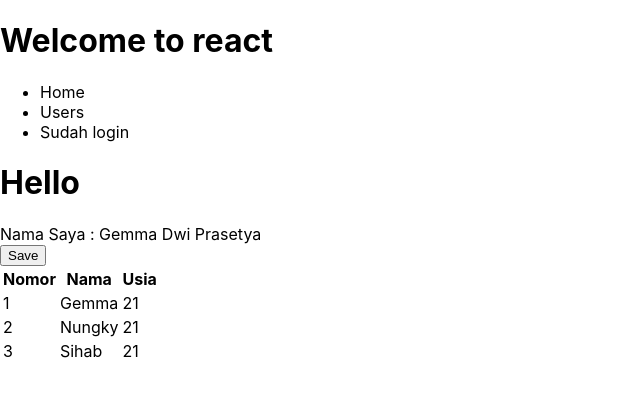
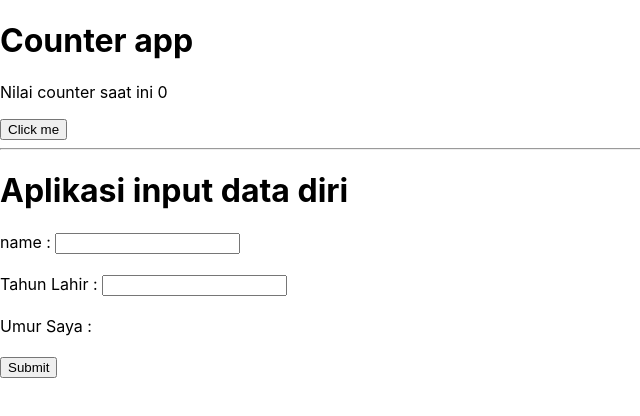
Before and after one commit to gemmadwi-mg/client-semina, a React (Create React App) app: page / in a window 1280 px wide. Shown: the top 416 px of the page, without its empty margins (0-640 px from the left). Built offline with nearby package versions, Linux system fonts and the light colour scheme.

Commit message:
dinamis input form

```diff
--- a/src/App.js
+++ b/src/App.js
@@ -1,39 +1,56 @@
+import { useState } from 'react';
+import './App.css';
 import Button from './components/Button';
-import './App.css';
-import { Hello } from './Hello';
-import { Title } from './Title';
-import Table from './components/Table';
+import Input from './components/Input';
+
 
 function App() {
-  const users = [{
-    _id: 1,
-    name: 'Gemma', age: 21,
-    status: true,
-  }, {
-    _id: 2,
-    name: 'Nungky', age: 21,
-    status: true,
-  }, {
-    _id: 3,
-    name: 'Sihab', age: 21,
-    status: false,
-  },];
+  const [number, setNumber] = useState(0);
+  // const [name, setName] = useState('');
+  // const [tahunLahir, setTahunLahir] = useState('');
+  // const [usia, setUsia] = useState('');
+  const [form, setForm] = useState({
+    name: '',
+    usia: '',
+    tahunLahir: ''
+  })
 
-  const isLogin = true;
+  const [error, setError] = useState('')
+
+
+  const klik = () => {
+    setNumber(number + 1);
+  }
+
+  const handleSubmit = () => {
+    setForm({ ...form, usia: 2022 - form.tahunLahir })
+  }
+
+  const handleChange = e => {
+    setForm({ ...form, [e.target.name]: e.target.value })
+  }
 
   return (
     <>
-      <h1>Welcome to react</h1>
-      <ul>
-        <li>Home</li>
-        <li>Users</li>
-        <li>{ isLogin ? "Sudah login" : "Login"}</li>
-      </ul>
-      <h1><Hello /></h1>
-      <Title name="Gemma Dwi Prasetya" />
+      <h1>Counter app</h1>
+      <p>Nilai counter saat ini {number}</p>
+      <Button onClick={klik}>
+        Click me
+      </Button>
+      <hr />
+      <h1>Aplikasi input data diri</h1>
+      name : <Input type='text' value={form.name} name="name" onChange={handleChange} />
       <br />
-      <Button onClick={() => alert('Click save')}>Save</Button>
-      <Table user={users}/>
+      <br />
+      Tahun Lahir : <Input type='number' value={form.tahunLahir} name="tahunLahir" onChange={handleChange} />
+      <br />
+      <br />
+      Umur Saya : {form.usia}
+      <br />
+      <br />
+
+      <Button onClick={handleSubmit}>Submit</Button>
+
     </>
   );
 }
--- a/src/Hello.js
+++ /dev/null
@@ -1,3 +0,0 @@
-export const Hello = () => {
-    return 'Hello'
-}
--- a/src/Title.js
+++ /dev/null
@@ -1,7 +0,0 @@
-export const Title = (props) => {
-    return 'Nama Saya : ' + props.name;
-}
-
-Title.defaultProps = {
-    name: 'DWi'
-}
--- /dev/null
+++ b/src/components/Input/index.js
@@ -0,0 +1,5 @@
+import React from 'react'
+
+export default function Input({type, value, name, onChange }) {
+  return <input type={type} name={name} value={value} onChange={onChange} />
+}
```
